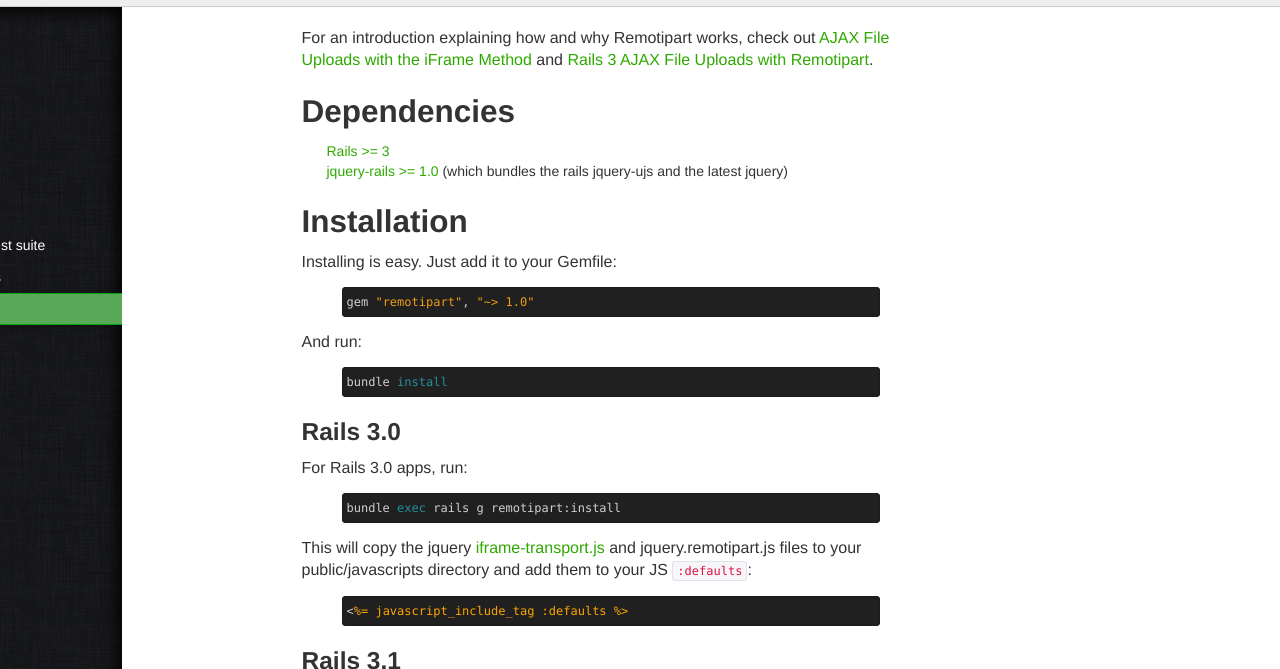
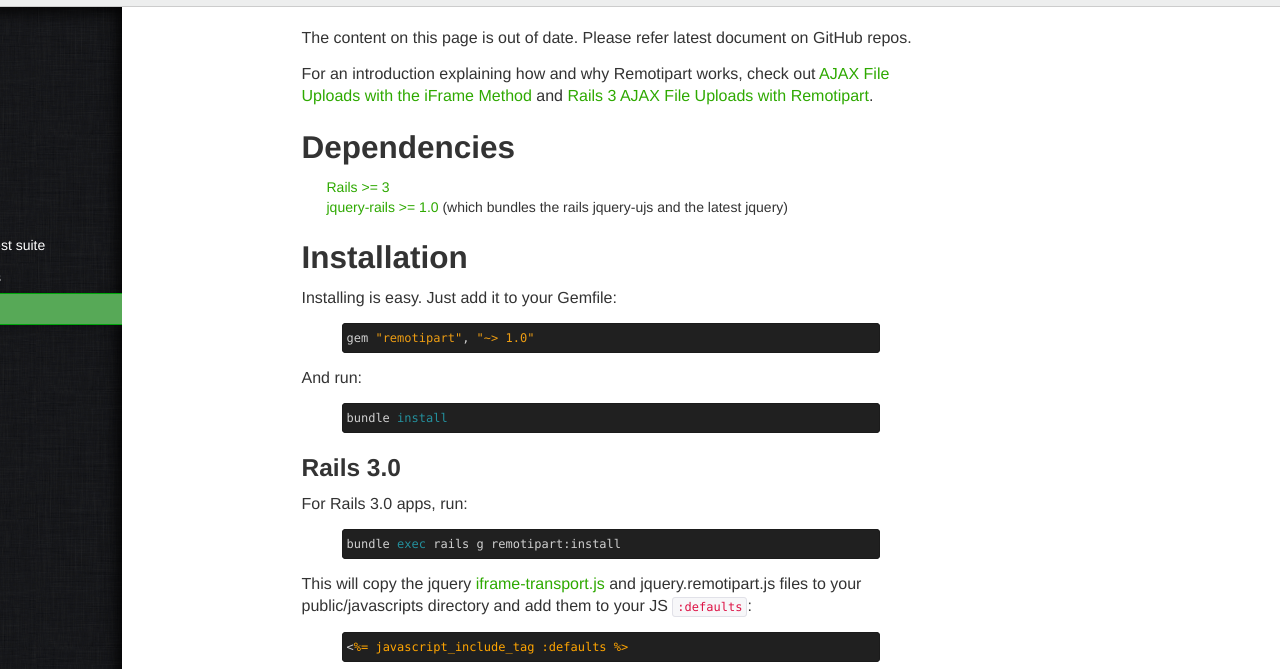
Before and after one commit to alfajango/alfajango.github.com, a Jekyll site: the page built from _posts/2012-01-09-remotipart.md, in a window 1280 px wide and 900 px high, scrolled down 554 px, cut to the strip 231-900 px from the top of the window. Built offline with Jekyll 4.4.1, drawn with Linux system fonts in a browser that asks for light colours; Markdown is read by kramdown in place of the engine named in the settings.

Commit message:
Add reference to latest remotipart document

```diff
--- a/_posts/2012-01-09-remotipart.md
+++ b/_posts/2012-01-09-remotipart.md
@@ -33,6 +33,7 @@
     href: http://www.alfajango.com/blog/rails-3-ajax-file-uploads-with-remotipart/
 ---
 
+The content on this page is out of date. Please refer latest document on GitHub repos.
 
 For an introduction explaining how and why Remotipart works, check out [AJAX File Uploads with the iFrame Method](http://www.alfajango.com/blog/ajax-file-uploads-with-the-iframe-method/) and [Rails 3 AJAX File Uploads with Remotipart](http://www.alfajango.com/blog/rails-3-ajax-file-uploads-with-remotipart/).
 
```
